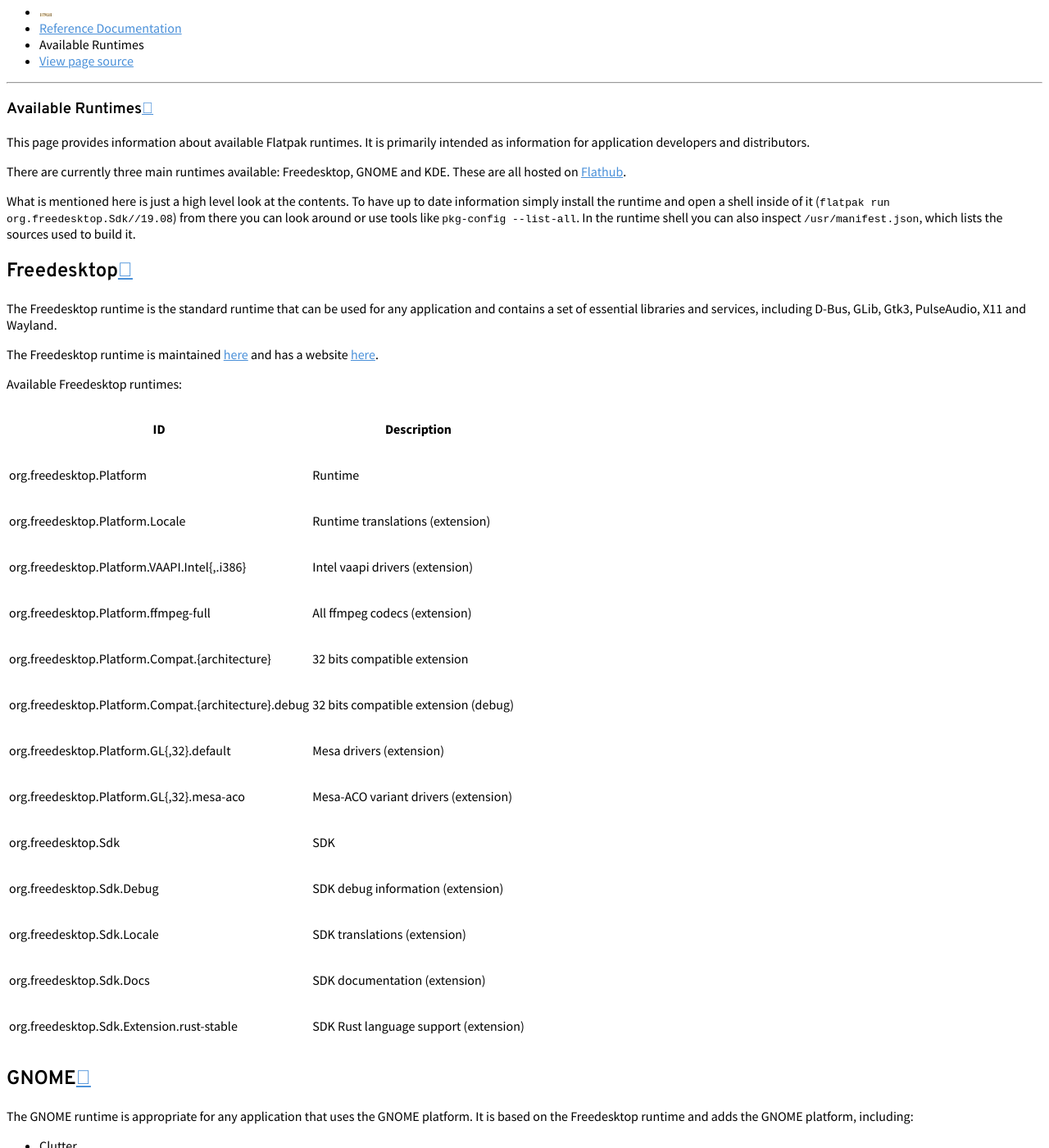
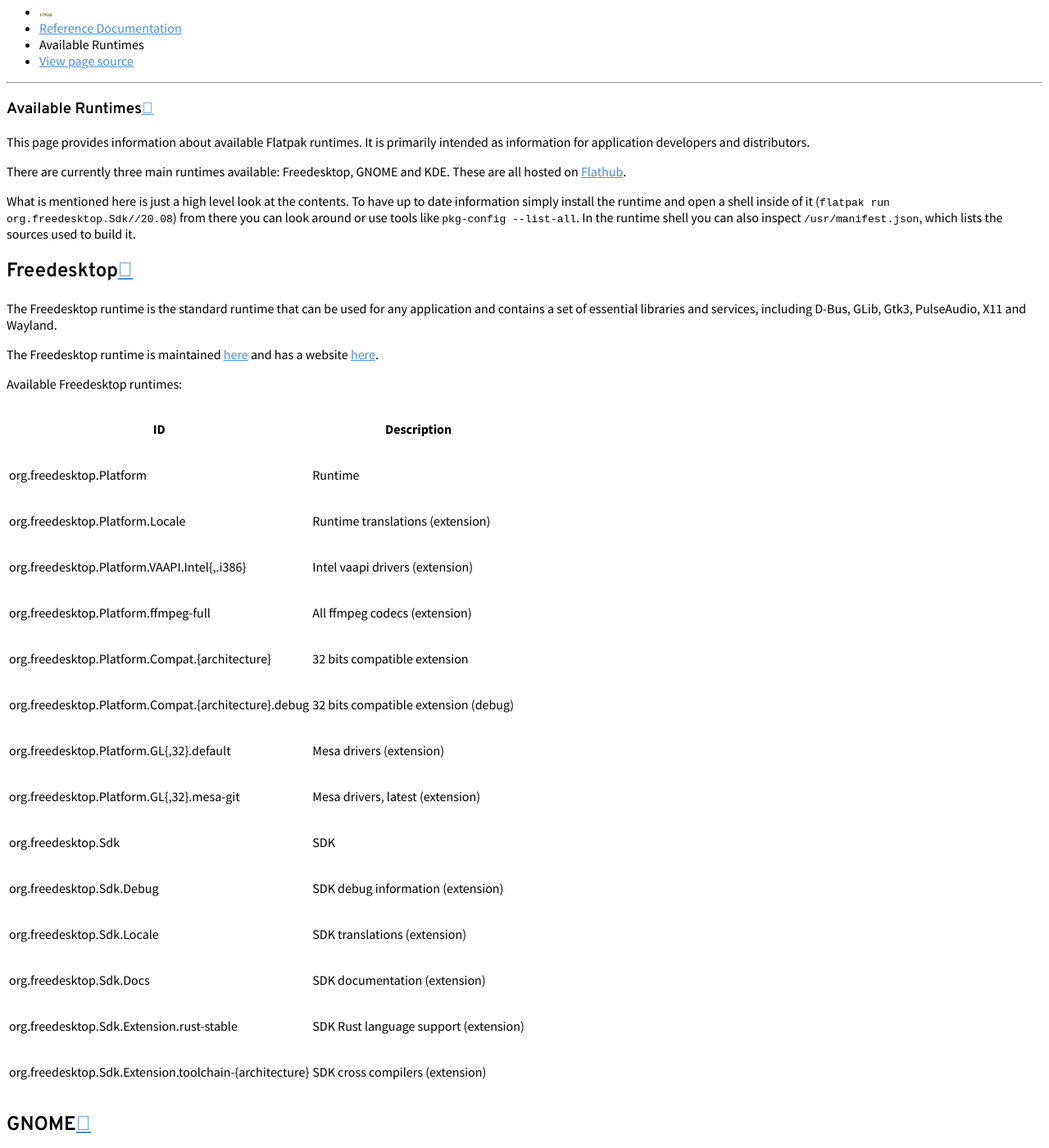
Before and after one commit to flatpak/flatpak-docs, a Sphinx documentation site: the page built from docs/available-runtimes.rst, in a window 1280 px wide and 1400 px high, scrolled down 498 px. Shown: the whole window at 82% size. Built offline with Sphinx 7.4.7 and the Read the Docs theme 2.0.0, drawn with Linux system fonts in a browser that asks for light colours.

Commit message:
Update docs to latest stable freedestkop-sdk version (20.08)

```diff
--- a/docs/available-runtimes.rst
+++ b/docs/available-runtimes.rst
@@ -9,7 +9,7 @@ KDE. These are all hosted on `Flathub <https://flathub.org/>`_.
 
 What is mentioned here is just a high level look at the contents. To have up
 to date information simply install the runtime and open a shell inside of it
-(``flatpak run org.freedesktop.Sdk//19.08``) from there you can look around or
+(``flatpak run org.freedesktop.Sdk//20.08``) from there you can look around or
 use tools like ``pkg-config --list-all``. In the runtime shell you can also
 inspect ``/usr/manifest.json``, which lists the sources used to build it.
 
@@ -26,23 +26,24 @@ The Freedesktop runtime is maintained `here
 
 Available Freedesktop runtimes:
 
-==================================================== =====================================
-ID                                                   Description
-==================================================== =====================================
-org.freedesktop.Platform                             Runtime
-org.freedesktop.Platform.Locale                      Runtime translations (extension)
-org.freedesktop.Platform.VAAPI.Intel{,.i386}         Intel vaapi drivers (extension)
-org.freedesktop.Platform.ffmpeg-full                 All ffmpeg codecs (extension)
-org.freedesktop.Platform.Compat.{architecture}       32 bits compatible extension
-org.freedesktop.Platform.Compat.{architecture}.debug 32 bits compatible extension (debug)
-org.freedesktop.Platform.GL{,32}.default             Mesa drivers (extension)
-org.freedesktop.Platform.GL{,32}.mesa-aco            Mesa-ACO variant drivers (extension)
-org.freedesktop.Sdk                                  SDK
-org.freedesktop.Sdk.Debug                            SDK debug information (extension)
-org.freedesktop.Sdk.Locale                           SDK translations (extension)
-org.freedesktop.Sdk.Docs                             SDK documentation (extension)
-org.freedesktop.Sdk.Extension.rust-stable            SDK Rust language support (extension)
-==================================================== =====================================
+====================================================== =====================================
+ID                                                     Description
+====================================================== =====================================
+org.freedesktop.Platform                               Runtime
+org.freedesktop.Platform.Locale                        Runtime translations (extension)
+org.freedesktop.Platform.VAAPI.Intel{,.i386}           Intel vaapi drivers (extension)
+org.freedesktop.Platform.ffmpeg-full                   All ffmpeg codecs (extension)
+org.freedesktop.Platform.Compat.{architecture}         32 bits compatible extension
+org.freedesktop.Platform.Compat.{architecture}.debug   32 bits compatible extension (debug)
+org.freedesktop.Platform.GL{,32}.default               Mesa drivers (extension)
+org.freedesktop.Platform.GL{,32}.mesa-git              Mesa drivers, latest (extension)
+org.freedesktop.Sdk                                    SDK
+org.freedesktop.Sdk.Debug                              SDK debug information (extension)
+org.freedesktop.Sdk.Locale                             SDK translations (extension)
+org.freedesktop.Sdk.Docs                               SDK documentation (extension)
+org.freedesktop.Sdk.Extension.rust-stable              SDK Rust language support (extension)
+org.freedesktop.Sdk.Extension.toolchain-{architecture} SDK cross compilers (extension)
+====================================================== =====================================
 
 GNOME
 -----
--- a/docs/first-build.rst
+++ b/docs/first-build.rst
@@ -19,10 +19,10 @@ dependencies. Each runtime has a matching SDK (Software Development Kit), which
 contains all the things that are in the runtime, plus headers and development
 tools. This SDK is required to build apps for the runtime.
 
-In this tutorial we will use the Freedesktop 19.08 runtime and SDK. To
+In this tutorial we will use the Freedesktop 20.08 runtime and SDK. To
 install these, run::
 
-  $ flatpak install flathub org.freedesktop.Platform//19.08 org.freedesktop.Sdk//19.08
+  $ flatpak install flathub org.freedesktop.Platform//20.08 org.freedesktop.Sdk//20.08
 
 2. Create the app
 -----------------
@@ -46,7 +46,7 @@ manifest to the hello world app, add the following to an empty file:
 
   app-id: org.flatpak.Hello
   runtime: org.freedesktop.Platform
-  runtime-version: '19.08'
+  runtime-version: '20.08'
   sdk: org.freedesktop.Sdk
   command: hello.sh
   modules:
```
